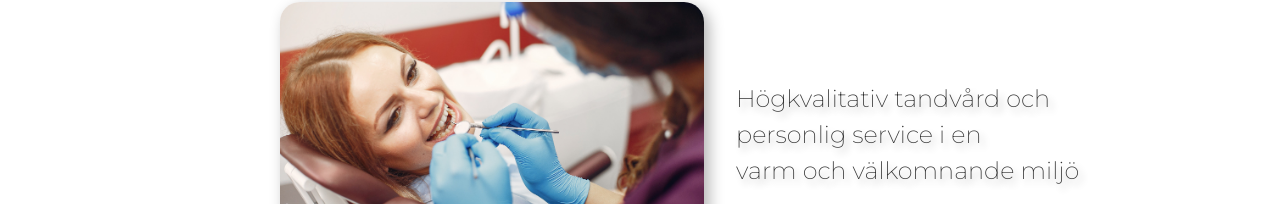
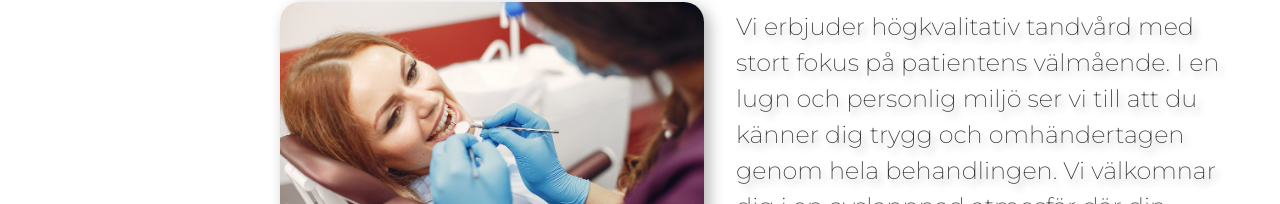
Before and after one commit to ElisaMavilia/lillaedet-vue, a Vue app: page / in a window 1280 px wide. Shown: the part 748-952 px from the top of the page. Built offline with nearby package versions, Linux system fonts and the light colour scheme; no server answers.

Commit message:
Copy adjs.

```diff
--- a/src/pages/HomePageComponent.vue
+++ b/src/pages/HomePageComponent.vue
@@ -14,9 +14,10 @@
     </div>
     <div class="general-text-content">
       <p id="concept-statement" class="">
-        Högkvalitativ tandvård och <br />
-        personlig service i en <br />
-        varm och välkomnande miljö
+        Vi erbjuder högkvalitativ tandvård med stort fokus på patientens
+        välmående. I en lugn och personlig miljö ser vi till att du känner dig
+        trygg och omhändertagen genom hela behandlingen. Vi välkomnar dig i en
+        avslappnad atmosfär där din komfort alltid är i centrum.
       </p>
     </div>
   </section>
```
